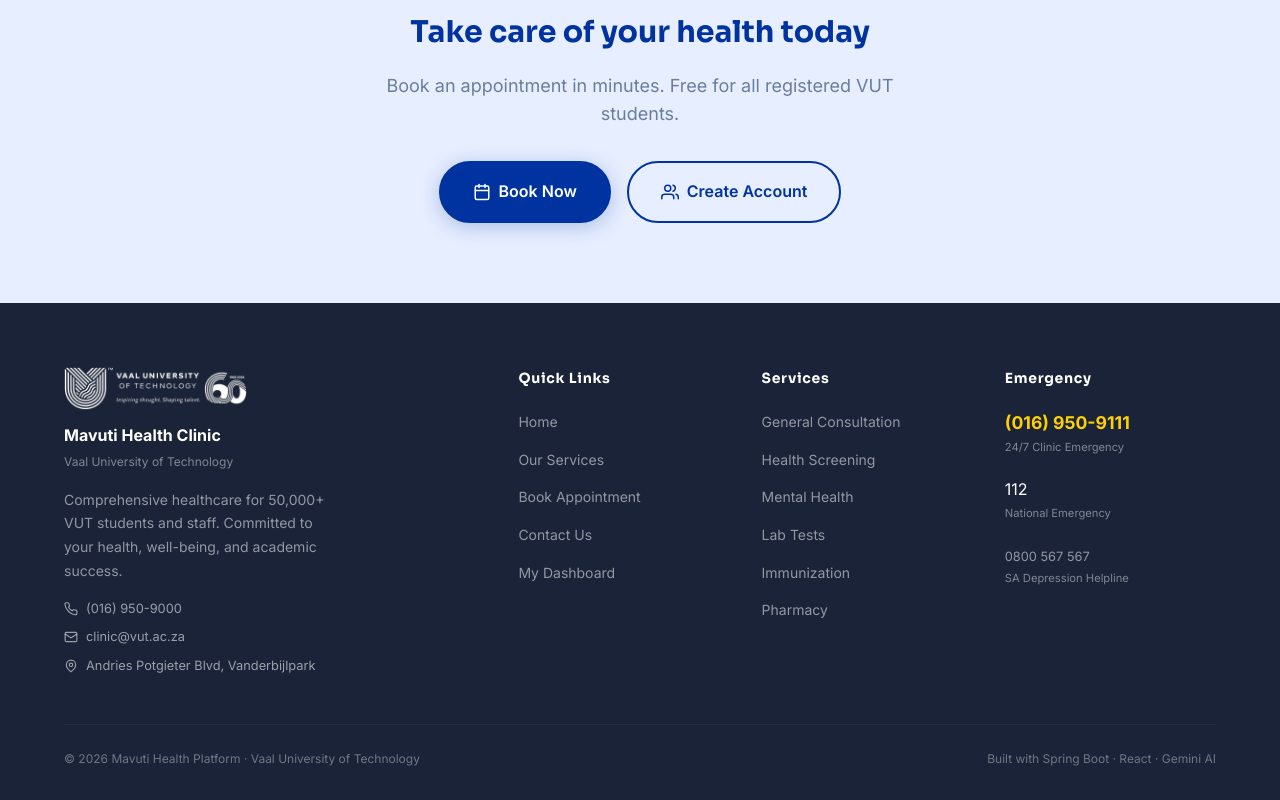
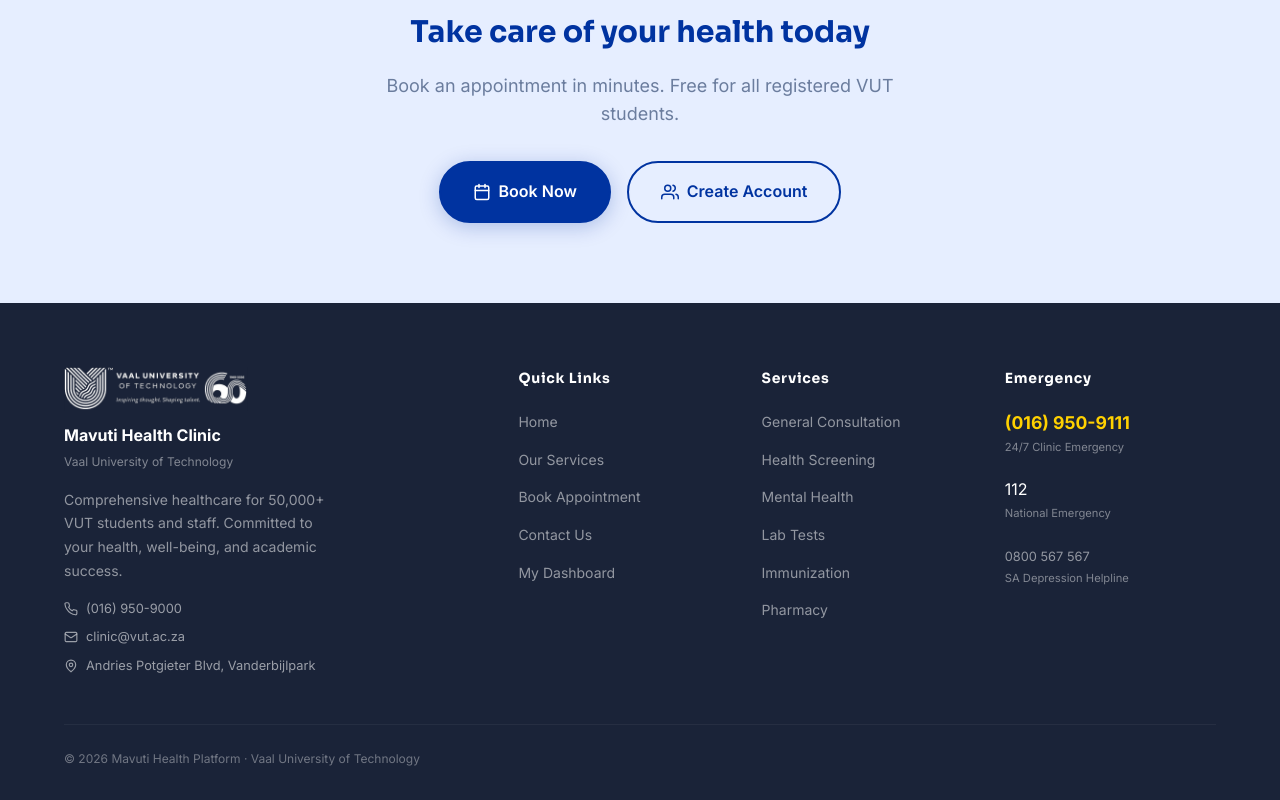
Before and after one commit to Pitso4859/mavuti-health-platform, a React (Vite) app in the folder frontend/: page / in a window 1280 px wide. Shown: the part 4272-5072 px from the top of the page. Built offline with nearby package versions, Linux system fonts and the light colour scheme; no server answers.

Commit message:
Merge remote-tracking branch 'origin/master'

```diff
--- a/frontend/src/components/Footer.jsx
+++ b/frontend/src/components/Footer.jsx
@@ -92,7 +92,6 @@
           {/* Bottom bar */}
           <div className="footer-bottom">
             <span>© {year} Mavuti Health Platform · Vaal University of Technology</span>
-            <span>Built with Spring Boot · React · Gemini AI</span>
           </div>
         </div>
       </footer>
```
